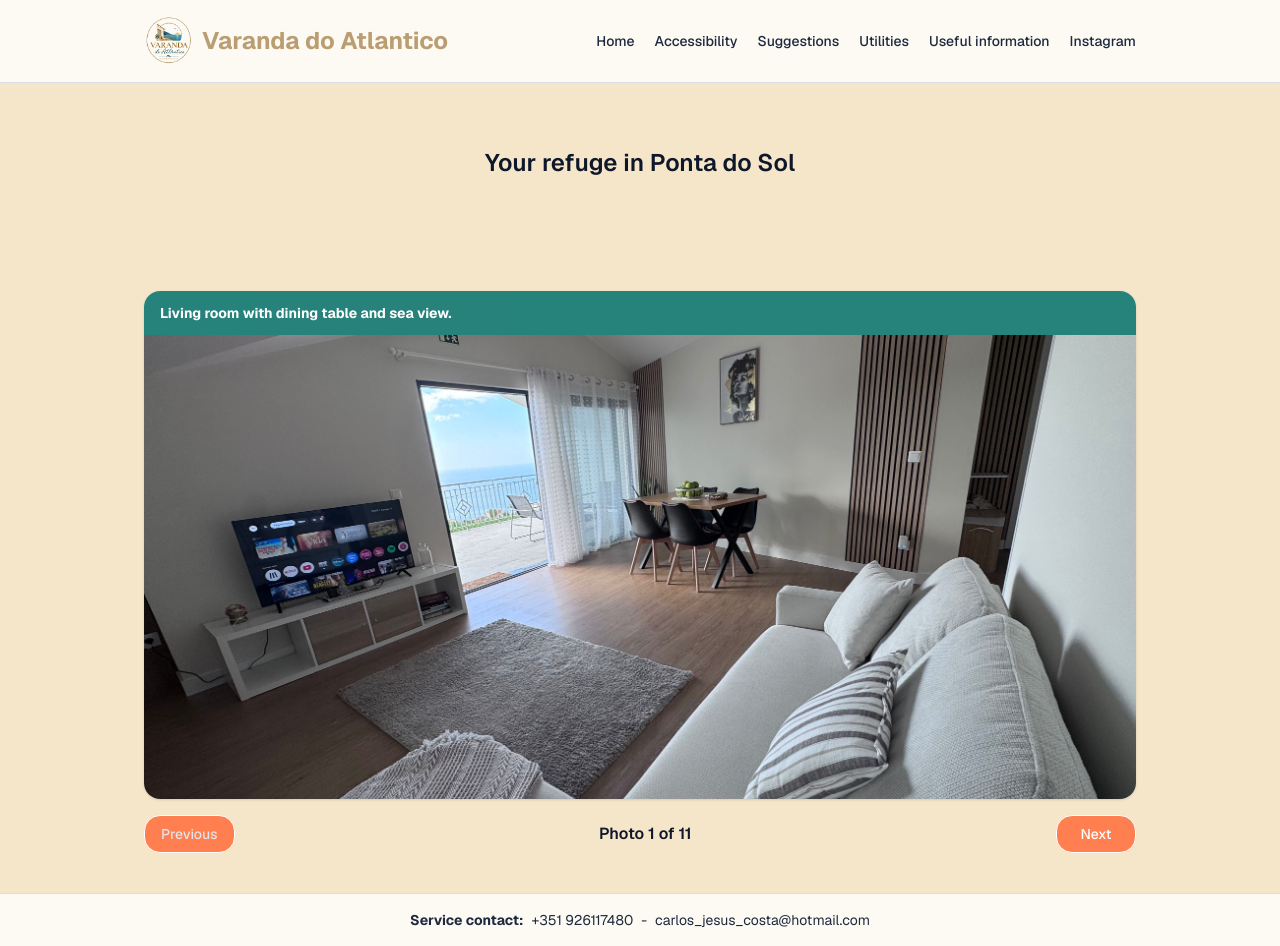
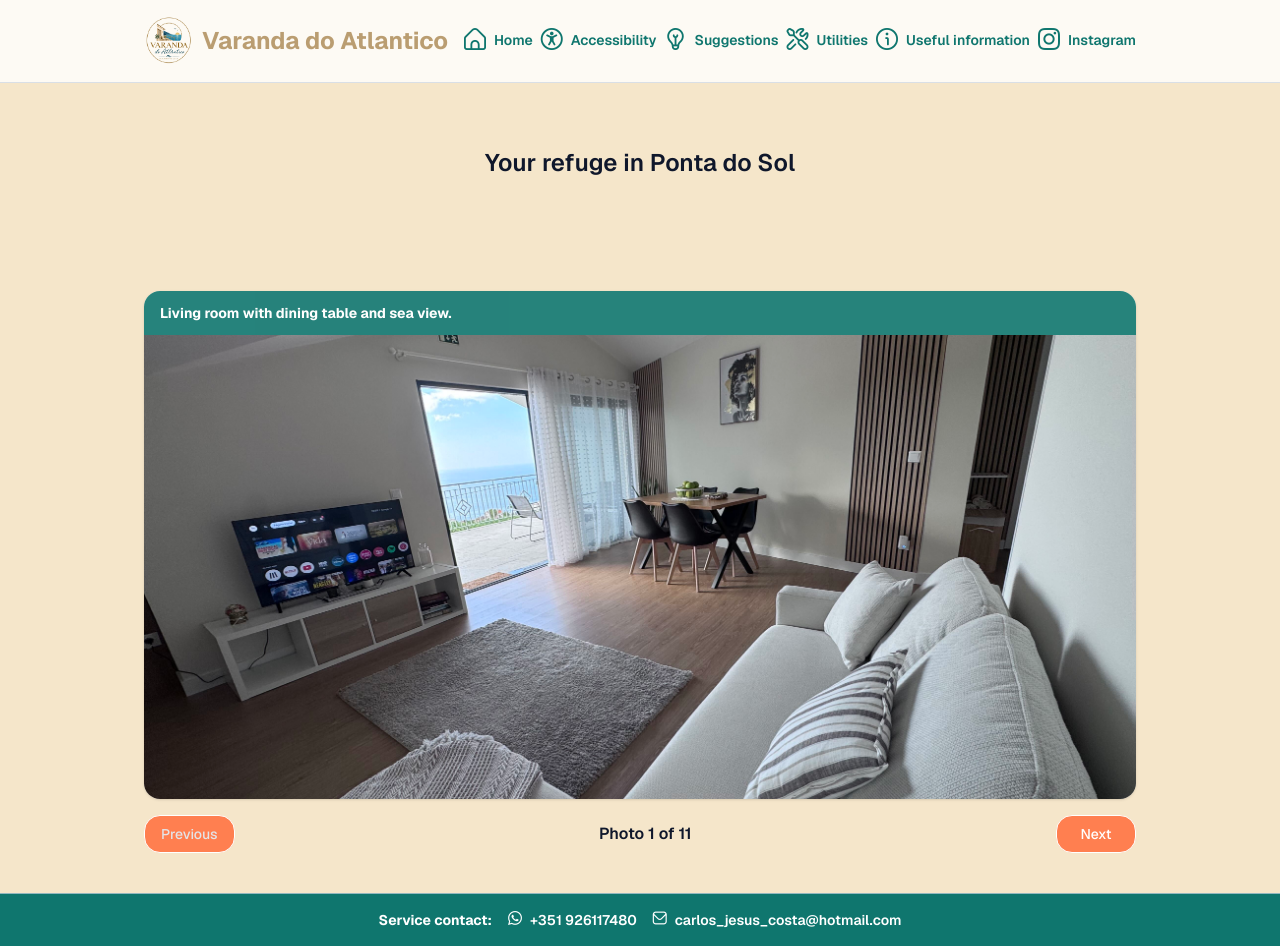
Before and after one commit to jcostadev23/varanda-do-atlantico, a Next.js app: page / in a window 1280 px wide. Built offline with nearby package versions, Linux system fonts and the light colour scheme.

Commit message:
Adding layout colors and redirecting to whatsapp

```diff
--- a/package.json
+++ b/package.json
@@ -9,6 +9,7 @@
     "lint": "eslint"
   },
   "dependencies": {
+    "@flaticon/flaticon-uicons": "^3.3.1",
     "next": "16.4.0",
     "react": "19.3.0",
     "react-dom": "19.3.0"
--- a/src/app/layout.tsx
+++ b/src/app/layout.tsx
@@ -3,6 +3,9 @@ import { Geist, Geist_Mono } from "next/font/google";
 import { SiteFooter } from "@/components/SiteFooter";
 import { SiteHeader } from "@/components/SiteHeader";
 import { SITE_NAME } from "@/constants/site";
+import "@flaticon/flaticon-uicons/css/regular/rounded.css";
+import "@flaticon/flaticon-uicons/css/regular/rounded.css";
+import "@flaticon/flaticon-uicons/css/brands/all.css";
 import "./globals.css";
 
 const geistSans = Geist({
@@ -17,7 +20,8 @@ const geistMono = Geist_Mono({
 
 export const metadata: Metadata = {
   title: SITE_NAME,
-  description: "Guest information for the Varanda do Atlantico apartment on Madeira.",
+  description:
+    "Guest information for the Varanda do Atlantico apartment on Madeira.",
 };
 
 export default function RootLayout({ children }: LayoutProps<"/">) {
--- a/src/components/SiteFooter.tsx
+++ b/src/components/SiteFooter.tsx
@@ -2,12 +2,32 @@ import { SERVICE_EMAIL_ADDRESS, SERVICE_PHONE_NUMBER } from "@/constants/site";
 
 export function SiteFooter() {
   return (
-    <footer className="relative z-10 border-t border-slate-300/70 bg-white/80">
-      <div className="mx-auto max-w-5xl px-4 py-4 text-sm text-slate-800 flex justify-center">
-        <div className="flex gap-2">
+    <footer className="relative z-10 border-t border-slate-300/70 bg-teal">
+      <div className="mx-auto max-w-5xl px-4 py-4 text-sm font-semibold text-white flex justify-center">
+        <div className="flex flex-wrap items-center justify-center gap-4">
           <span className="font-bold">Service contact:</span>
-          <span>{SERVICE_PHONE_NUMBER} </span> -{" "}
-          <span>{SERVICE_EMAIL_ADDRESS}</span>
+
+          {/* WhatsApp */}
+          <a
+            href={`https://wa.me/${SERVICE_PHONE_NUMBER.replace(/\D/g, "")}`}
+            target="_blank"
+            rel="noopener noreferrer"
+            aria-label="Contact us on WhatsApp"
+            className="inline-flex items-center gap-2 hover:text-[#BA9D71]"
+          >
+            <i className="fi fi-brands-whatsapp" aria-hidden="true" />
+            <span>{SERVICE_PHONE_NUMBER}</span>
+          </a>
+
+          {/* Email */}
+          <a
+            href={`mailto:${SERVICE_EMAIL_ADDRESS}`}
+            aria-label="Send us an email"
+            className="inline-flex items-center gap-2 hover:text-[#BA9D71]"
+          >
+            <i className="fi fi-rr-envelope" aria-hidden="true" />
+            <span>{SERVICE_EMAIL_ADDRESS}</span>
+          </a>
         </div>
       </div>
     </footer>
--- a/src/components/SiteHeader.tsx
+++ b/src/components/SiteHeader.tsx
@@ -14,14 +14,24 @@ export function SiteHeader() {
           </div>
         </Link>
         <nav aria-label="Main">
-          <ul className="flex flex-wrap gap-x-5 gap-y-2 text-sm font-medium text-slate-800">
+          <ul className="flex flex-wrap items-center md:justify-center justify-between gap-x-2 gap-y-2 text-sm font-semibold text-teal">
             {navigationLinks.map((navigationLink) => (
               <li key={navigationLink.href}>
                 <Link
                   href={navigationLink.href}
-                  className="underline-offset-4 hover:underline"
+                  aria-label={navigationLink.label}
+                  title={navigationLink.label}
+                  className="inline-flex items-center gap-2 hover:text-teal-500"
                 >
-                  {navigationLink.label}
+                  <i
+                    className={navigationLink.icon}
+                    aria-hidden="true"
+                    style={{ fontSize: "22px", lineHeight: 1 }}
+                  />
+
+                  <span className="hidden sm:inline">
+                    {navigationLink.label}
+                  </span>
                 </Link>
               </li>
             ))}
--- a/src/data/navigationLinks.ts
+++ b/src/data/navigationLinks.ts
@@ -1,13 +1,22 @@
 export type NavigationLink = {
   href: string;
   label: string;
+  icon: string;
 };
 
 export const navigationLinks: NavigationLink[] = [
-  { href: "/", label: "Home" },
-  { href: "/accessibility", label: "Accessibility" },
-  { href: "/suggestions", label: "Suggestions" },
-  { href: "/utilities", label: "Utilities" },
-  { href: "/useful-information", label: "Useful information" },
-  { href: "/instagram", label: "Instagram" },
+  { href: "/", label: "Home", icon: "fi fi-rr-home" },
+  {
+    href: "/accessibility",
+    label: "Accessibility",
+    icon: "fi fi-rr-universal-access",
+  },
+  { href: "/suggestions", label: "Suggestions", icon: "fi fi-rr-bulb" },
+  { href: "/utilities", label: "Utilities", icon: "fi fi-rr-tools" },
+  {
+    href: "/useful-information",
+    label: "Useful information",
+    icon: "fi fi-rr-info",
+  },
+  { href: "/instagram", label: "Instagram", icon: "fi fi-brands-instagram" },
 ];
```
Also changed, not shown: src/app/important-information/page.tsx (renamed from src/app/useful-information/page.tsx), 1 other file (tests, documents, lock files or other folders).
